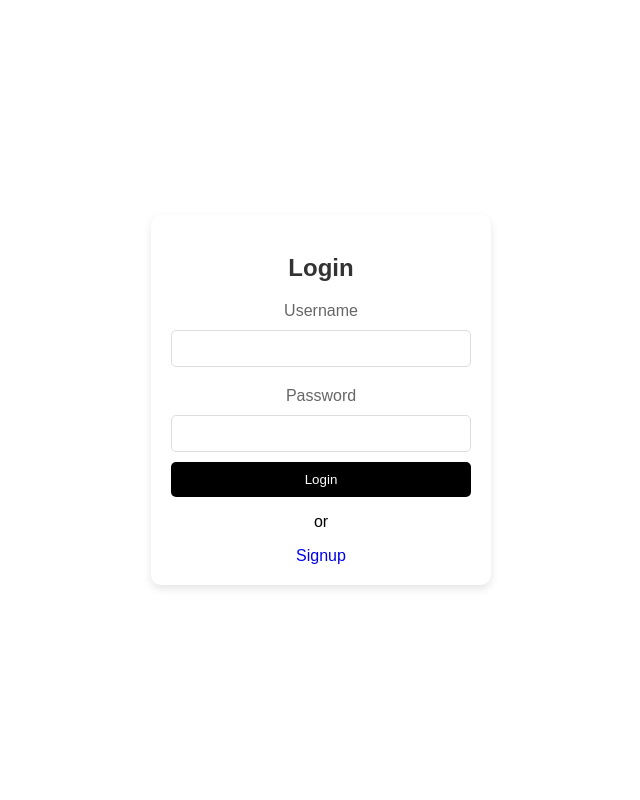
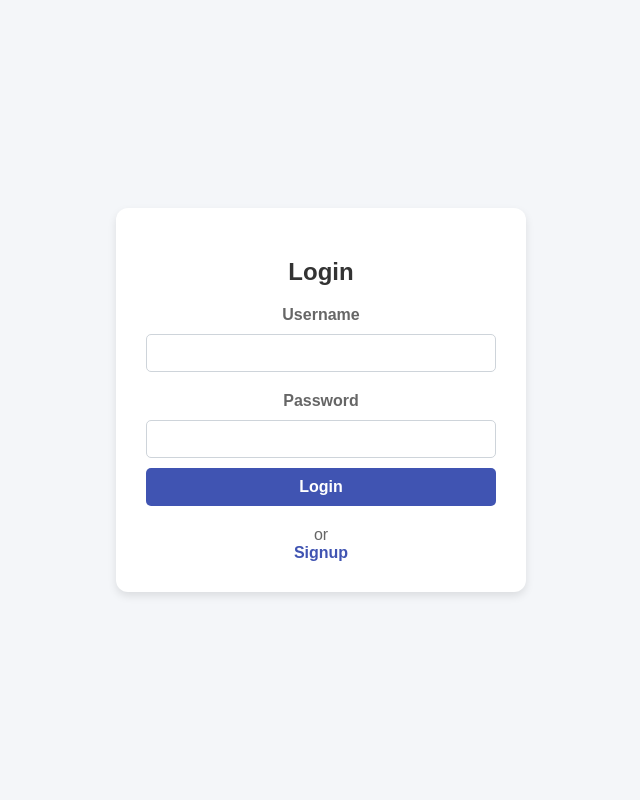
Before and after one commit to GlitchV12/PRODIGY_FS_2, a Node server app: page / in a window 1280 px wide. Shown: the whole page, without its empty margins (319-959 px from the left). Run offline with Node 20, Linux system fonts and the light colour scheme; some libraries are stand-ins or nearby versions.

Commit message:
Update login.ejs

```diff
--- a/templates/login.ejs
+++ b/templates/login.ejs
@@ -6,56 +6,90 @@
     <meta name="viewport" content="width=device-width, initial-scale=1.0">
     <title>Login</title>
     <style>
+        *{
+            transition: ease-in-out 0.3s;
+        }
         body {
             display: flex;
             justify-content: center;
             align-items: center;
             height: 100vh;
             margin: 0;
-            font-family: Arial, sans-serif;
+            font-family: 'Poppins', sans-serif;
+            background-color: #f4f6f9;
         }
 
         .login-container {
             background-color: #ffffff;
-            padding: 20px;
-            border-radius: 10px;
+            padding: 30px;
+            border-radius: 12px;
             box-shadow: 0 4px 8px rgba(0, 0, 0, 0.1);
-            width: 300px;
+            width: 350px;
             text-align: center;
         }
 
         .login-container h2 {
             margin-bottom: 20px;
             color: #333333;
+            font-weight: bold;
         }
 
         .login-container label {
             display: block;
             margin: 10px 0 5px;
             color: #666666;
+            font-weight: bold;
         }
 
         .login-container input {
             width: 100%;
             padding: 10px;
             margin: 5px 0 10px;
-            border: 1px solid #dddddd;
+            border: 1px solid #ced4da;
             border-radius: 5px;
             box-sizing: border-box;
+            font-size: 14px;
         }
 
         .login-container button {
             width: 100%;
             padding: 10px;
-            background-color: #000000;
+            background-color: #4054B2;
             color: white;
             border: none;
             border-radius: 5px;
             cursor: pointer;
+            font-weight: bold;
+            font-size: 16px;
         }
 
         .login-container button:hover {
-            background-color: #007Aff;
+            background-color: #ffffff;
+            color: #4054B2;
+            box-shadow: 0 5px 8px rgba(0, 0, 0, 0.137);
+            border: 2px solid #4054B2;
+        }
+
+        .login-container p {
+            margin: 20px 0 0;
+            color: #666666;
+        }
+
+        .login-container a {
+            color: #4054B2;
+            text-decoration: none;
+            font-weight: bold;
+        }
+
+        .login-container a:hover {
+            color: white;
+            /* text-decoration: underline; */
+            border: 2px solid #4054B2;
+            padding-left: 40px;
+            padding-right: 40px;
+            background-color: #4054B2;
+            border-radius: 5px;
+            box-shadow: 0 4px 6px #0000001e;
         }
 
         .error {
@@ -63,7 +97,6 @@
             margin-top: 10px;
         }
     </style>
-
 
     <script>
         document.addEventListener("DOMContentLoaded", function () {
@@ -87,8 +120,7 @@
             <br>
             <button type="submit">Login</button>
             <p>or</p>
-            <a href="/signup" style="text-decoration: none;">Signup</a>
-
+            <a href="/signup">Signup</a>
         </form>
     </div>
 </body>
```
